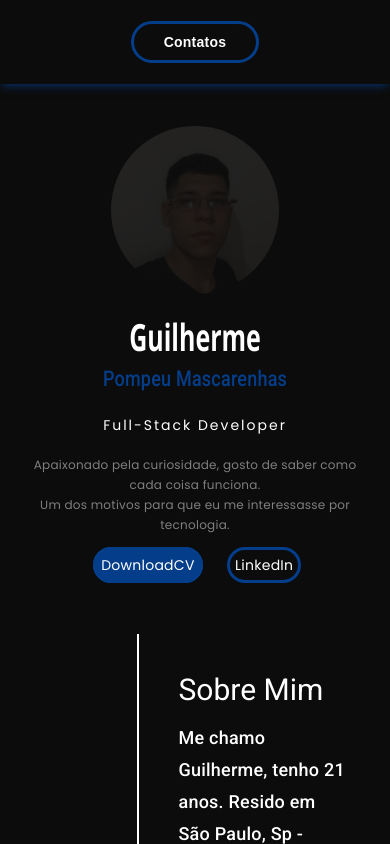
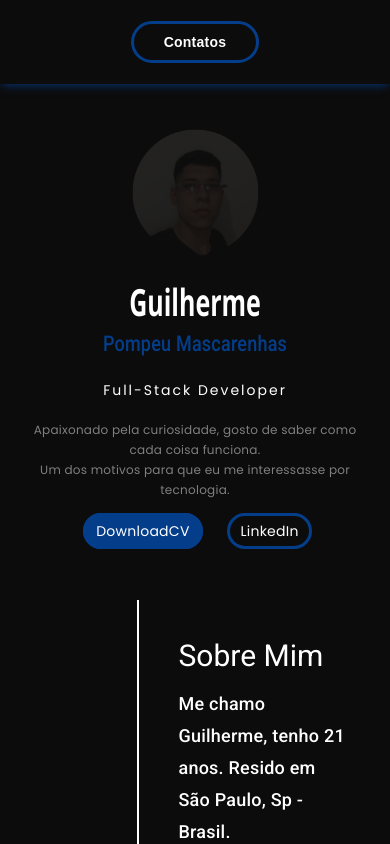
Before and after one commit to GMPompeu/Gm-Pompeu-portifolio, an Angular app: page / in a window 390 px wide. Shown: the top 844 px of the page. Built offline with nearby package versions, Linux system fonts and the light colour scheme.

Commit message:
header responsive

```diff
--- a/src/app/modules/portifolio/components/gmpompeu/gmpompeu.component.scss
+++ b/src/app/modules/portifolio/components/gmpompeu/gmpompeu.component.scss
@@ -83,7 +83,7 @@
       float: none;
       text-align: center;
       img{
-        width: 40%;
+        width: 30%;
       }
     }
     padding: 20px;
@@ -93,7 +93,7 @@
         align-items: center;
         justify-content: center;
         a{
-          padding: 5px;
+          padding: 5px 10px;
           margin: 0 10px 0 10px;
         }
       }
```
